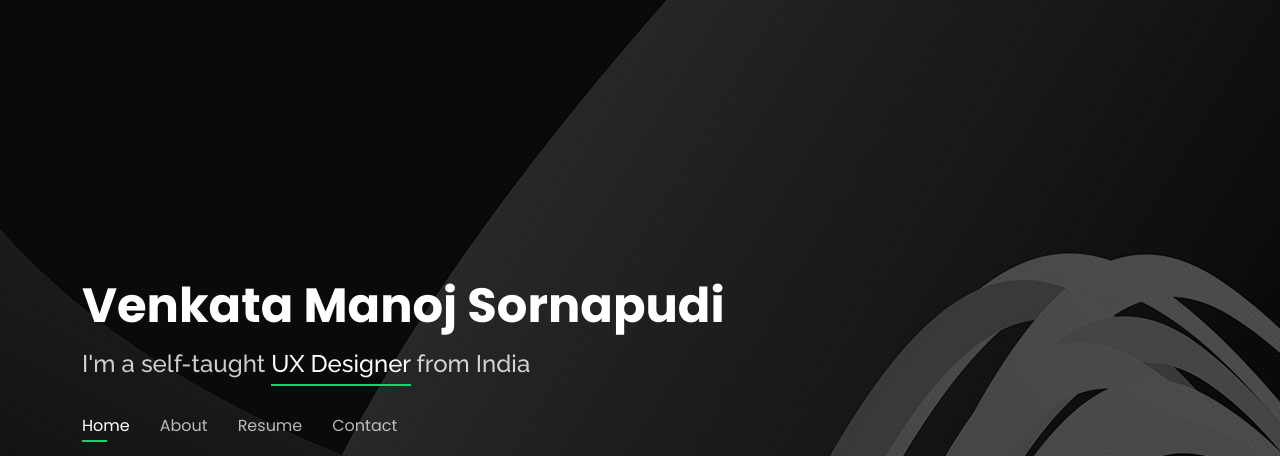
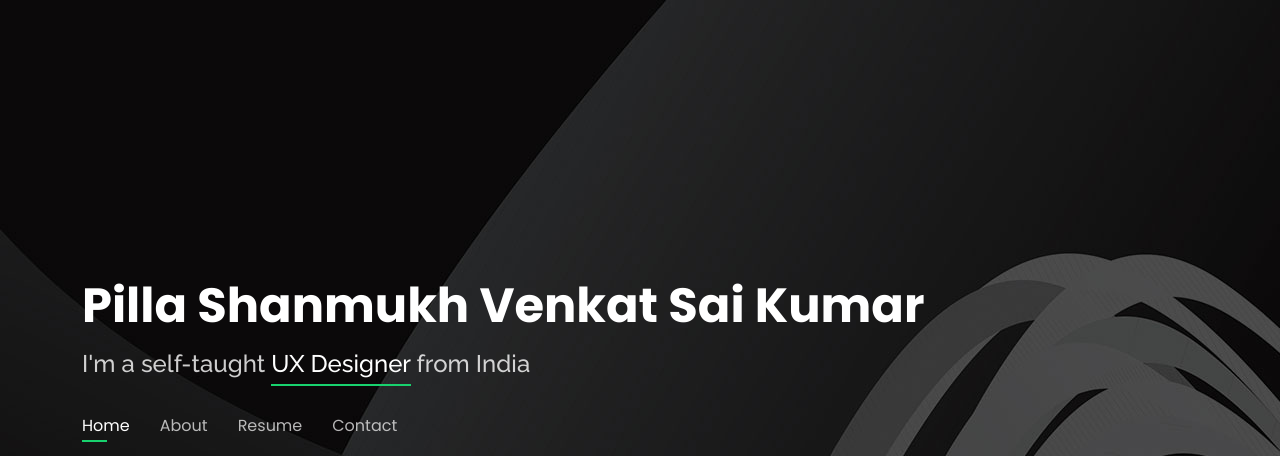
Before and after one commit to shanmukh-pilla/shanmukh_pilla_UX_Portfolio, a plain HTML site: page index.html in a window 1280 px wide. Shown: the top 456 px of the page. Drawn offline with nearby package versions, Linux system fonts and the light colour scheme.

Commit message:
Update index.html
name changed

```diff
--- a/index.html
+++ b/index.html
@@ -5,7 +5,7 @@
   <meta charset="utf-8">
   <meta content="width=device-width, initial-scale=1.0" name="viewport">
 
-  <title>Venkata Manoj Sornapudi</title>
+  <title>Pilla Shanmukh Venkat Sai Kumar</title>
   <meta content="" name="description">
   <meta content="" name="keywords">
 
@@ -35,7 +35,7 @@
   <header id="header">
     <div class="container">
 
-      <h1><a href="index.html">Venkata Manoj Sornapudi</a></h1>
+      <h1><a href="index.html">Pilla Shanmukh Venkat Sai Kumar</a></h1>
       <h2>I'm a self-taught <span>UX Designer</span> from India</h2>
 
       <nav id="navbar" class="navbar">
```
